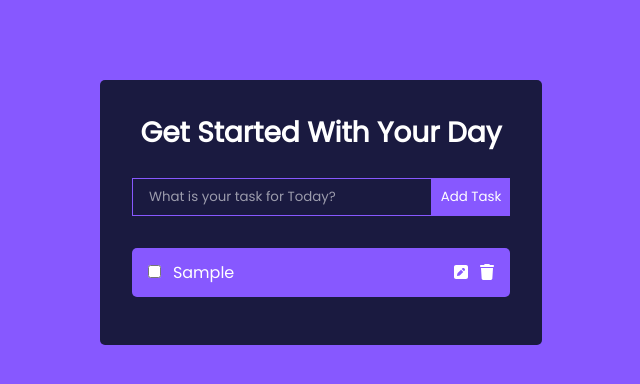
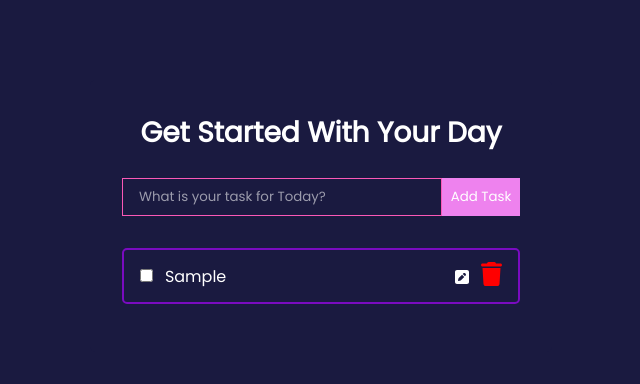
Before and after one commit to chiomavera/TaskMate, a React (Create React App) app: page / in a window 1280 px wide. Both pictures are taken after typing "Sample" into the empty fields and a click on the button "Add Task". Shown: the top 384 px of the page, without its empty margins (319-959 px from the left). Built offline with nearby package versions, Linux system fonts and the light colour scheme.

Commit message:
[CHORE]: styling applied

```diff
--- a/src/index.modules.css
+++ b/src/index.modules.css
@@ -1,4 +1,9 @@
 @import url('https://fonts.googleapis.com/css2?family=Poppins&display=swap');
+:root{
+  --navy: #1A1A40;
+  --blue: #7A0BC0;
+  --pink: #FA58B6;
+}
 
 * {
   font-family: 'Poppins', sans-serif;
@@ -8,7 +13,7 @@
 }
 
 body {
-  background: #8758ff;
+  background: var(--navy);
   display: flex;
   justify-content: center;
   align-items: center;
@@ -25,7 +30,7 @@ h1 {
 }
 
 .todo__wrapper {
-  background: #1A1A40;
+  background: var(--navy);
   margin-top: 5rem;
   padding: 2rem;
   border-radius: 5px;
@@ -38,12 +43,17 @@ h1 {
 .todo__input {
   outline: none;
   background: none;
-  border: 1px solid #8758ff;
+  border: 1px solid var(--pink);
   padding: 0.5rem 1rem;
   margin-top: 1rem;
   margin-bottom: 2rem;
-  width: 300px;
+  width: 320px;
   color: #fff;
+}
+
+.todo__input:focus{
+  /* border: 1px solid var(--blue); */
+  border: 1px solid violet;
 }
 
 .todo__input::placeholder {
@@ -51,19 +61,27 @@ h1 {
 }
 
 .todo__btn {
-  background: #8758ff;
+  background: var(--pink);
   color: #fff;
   border: none;
   padding: 0.55rem;
   cursor: pointer;
+}
 
+.todo__btn:hover{
+  background: violet;
+}
+
+.todo__btn:focus {
+  outline: none;
+  background: violet;
 }
 
 .Todo {
   display: flex;
   justify-content: space-between;
   align-items: center;
-  background: #8758ff;
+  border: 2px solid var(--blue);
   color: #fff;
   padding: 0.75rem 1rem;
   border-radius: 5px;
@@ -71,12 +89,41 @@ h1 {
   cursor: pointer;
 }
 
+.fa__edit {
+  margin-left: 0.75rem;
+  color: #fff;
+  background-color: var(--navy);
+  border: none;
+}
+
 .fa__trash {
   margin-left: 0.75rem;
+  color: red;
+  background-color: var(--navy);
+  border: none;
 }
 
-.todo__item{
-  display: flex;
+.fa__edit,
+.fa__trash{
+  font-size: 1.5rem;
+}
+
+.fa__edit:focus{
+  border: 2px solid #fff;
+  outline: none;
+}
+
+.fa__edit:hover{
+  color: #cbcaca;
+}
+
+.fa__trash:focus{
+  border: 2px solid red;
+  outline: none;
+}
+
+.fa__trash:hover{
+  color: rgb(171, 10, 10);
 }
 
 .check__box{
@@ -84,7 +131,19 @@ h1 {
 }
 
 .error__message{
-  color: #eee;
+  color: red;
   font-size: small;
 
 }
+
+.fa__plus{
+  font-size: 1.1rem;
+}
+
+@media (max-width: 450px) {
+  .todo__input {
+
+    width: 260px;
+
+  }
+}
```
